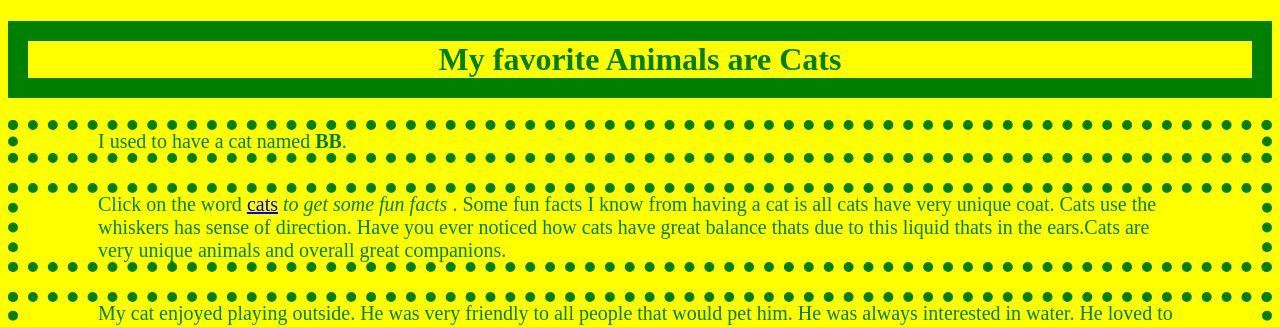
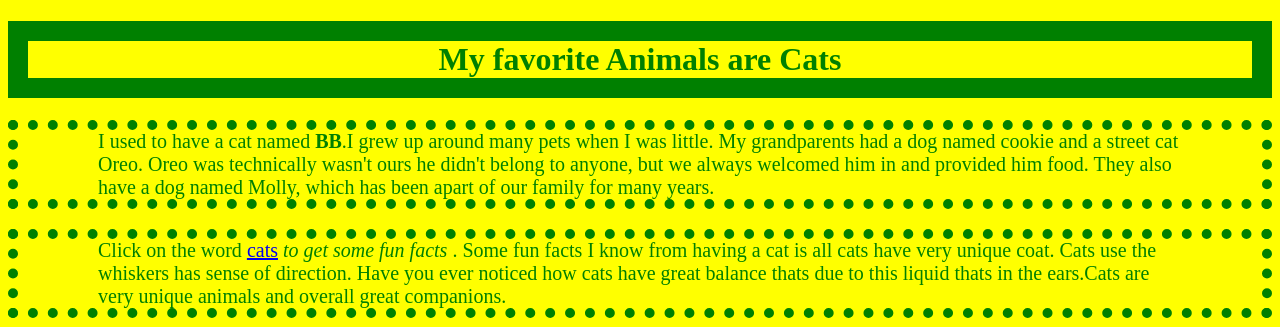
Before and after one commit to emart212/emart212.github.io, a plain HTML site: page index.html in a window 1280 px wide. Shown: the top 327 px of the page. Drawn offline with Linux system fonts and the light colour scheme.

Commit message:
Update index.html

```diff
--- a/index.html
+++ b/index.html
@@ -15,7 +15,7 @@
 <body>
 
  <h1>My favorite Animals are Cats</h1>
-<p>I used to have a cat named <strong>BB</strong>.
+<p>I used to have a cat named <strong>BB</strong>.I grew up around many pets when I was little. My grandparents had a dog named cookie and a street cat Oreo. Oreo was technically wasn't ours he didn't belong to anyone, but we always welcomed him in and provided him food. They also have a dog named Molly, which has been apart of our family for many years.
 
   <br>
 <p>
```
